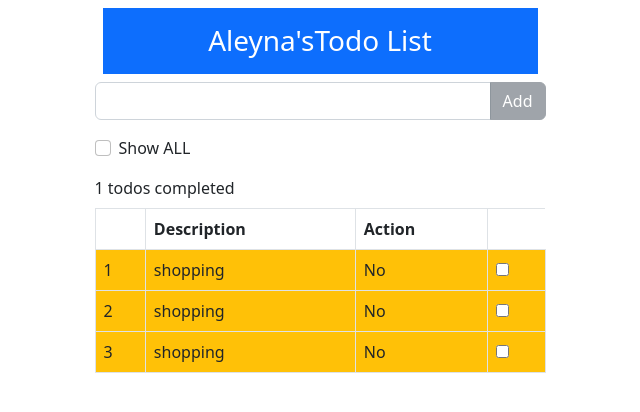
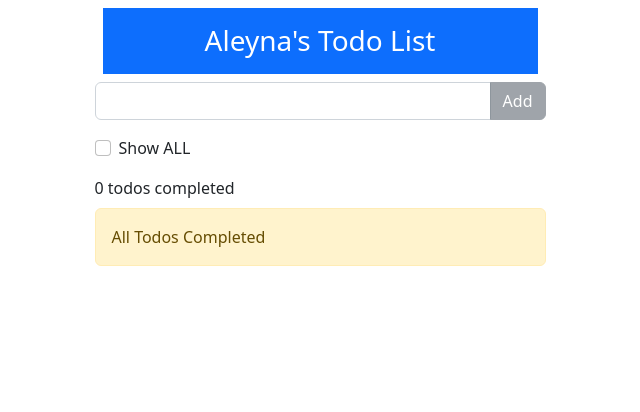
Before and after one commit to clkaley/todo-app, an Angular app: page / in a window 1280 px wide. Shown: the top 412 px of the page, without its empty margins (320-960 px from the left). Built offline with nearby package versions, Linux system fonts and the light colour scheme.

Commit message:
add localStorage

```diff
--- a/src/app/model.ts
+++ b/src/app/model.ts
@@ -11,7 +11,6 @@ export class Model{
             {description:"shopping",action:false },
             {description:"shopping",action:false },
             {description:"shopping",action:false },
-
         ]
     }
 }
--- a/src/app/todo/todo.component.html
+++ b/src/app/todo/todo.component.html
@@ -1,7 +1,7 @@
 <div class="container">
     <div class="row">
         <div class="col-5 mx-auto">
-            <h3 class="bg-primary text-white p-3 m-2 text-center">{{model.name}}'sTodo List</h3>
+            <h3 class="bg-primary text-white p-3 m-2 text-center">{{model.name}}'s Todo List</h3>
 
             <div class="input-group mb-3">
                 <input
@@ -75,6 +75,7 @@
                         </td>
                         <td >
                             <input
+                            (change)="onActionChanged(item)"
                             [(ngModel)]="item.action"
                             type="checkbox" name="" id="">
                         </td>
--- a/src/app/todo/todo.component.ts
+++ b/src/app/todo/todo.component.ts
@@ -1,5 +1,6 @@
 import { Component, OnInit } from '@angular/core';
 import { Model } from '../model';
+import { TodoItem } from '../todoitem';
 //import { TodoItem } from '../todoitem';
 
 @Component({
@@ -9,21 +10,29 @@ import { Model } from '../model';
 })
 export class TodoComponent  {
 
-  displayAll:boolean=false;
-  inputText:string="";
-
-  constructor() { }
+  constructor() {
+    this.model.items=this.getItemsFromLocalStorage()
+   }
 
   model=new Model();
 
+  displayAll:boolean=false;
+
+  inputText:string="";
 
   addItem(){
     //inputun içi boş değilse listeye ekle
     if(this.inputText!==""){
+      let data={
+        description:this.inputText,action:false
+      }
       console.log("inputta ne var:",this.inputText);
-      this.model.items.push({
-        description:this.inputText,action:false
-      })
+      this.model.items.push(data);
+      //!localStorage içinde sadece string bilgi saklanabiliyor
+      //!dizi olulturduk çünkü dizi oluşturmadığımızda her eklene data için ekleniyor ama eski data tutulmuyor bu sebeple array oluşturup hepsini ona eklicez
+      let items=this.getItemsFromLocalStorage();
+      items.push(data);
+      localStorage.setItem("todos",JSON.stringify(items));
       this.inputText="";
     }
     //inputun içi boşsa hataya düşür alert çıkart :)
@@ -32,6 +41,28 @@ export class TodoComponent  {
     }
   }
 
+  getItemsFromLocalStorage(){
+    let items:TodoItem[]=[];
+    let value=localStorage.getItem("todos");
+    if(value!=null){
+      items=JSON.parse(value);
+    }
+    return items;
+  }
+
+  onActionChanged(item:TodoItem){
+    //!localstorage daki bilgiler alındı.
+    let items=this.getItemsFromLocalStorage();
+    localStorage.clear();
+    items.forEach(i=>{
+      if(i.description==item.description){
+        i.action=item.action;
+      }
+    })
+    console.log(item);
+    localStorage.setItem("todos",JSON.stringify(items));
+
+  }
 
   getItems(){
     if(this.displayAll){
@@ -54,6 +85,8 @@ export class TodoComponent  {
     }
   }
 
+
+
 }
 
 
```
